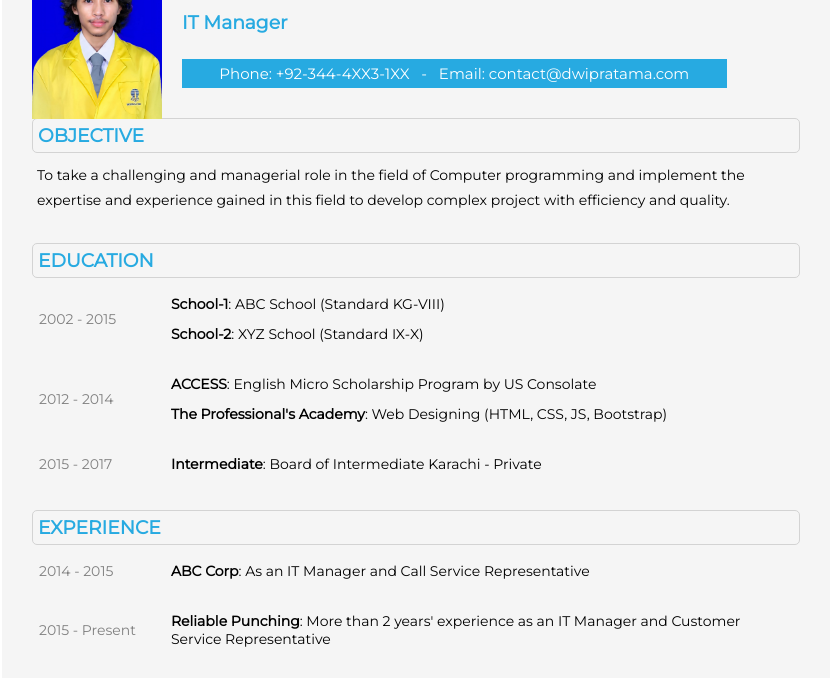
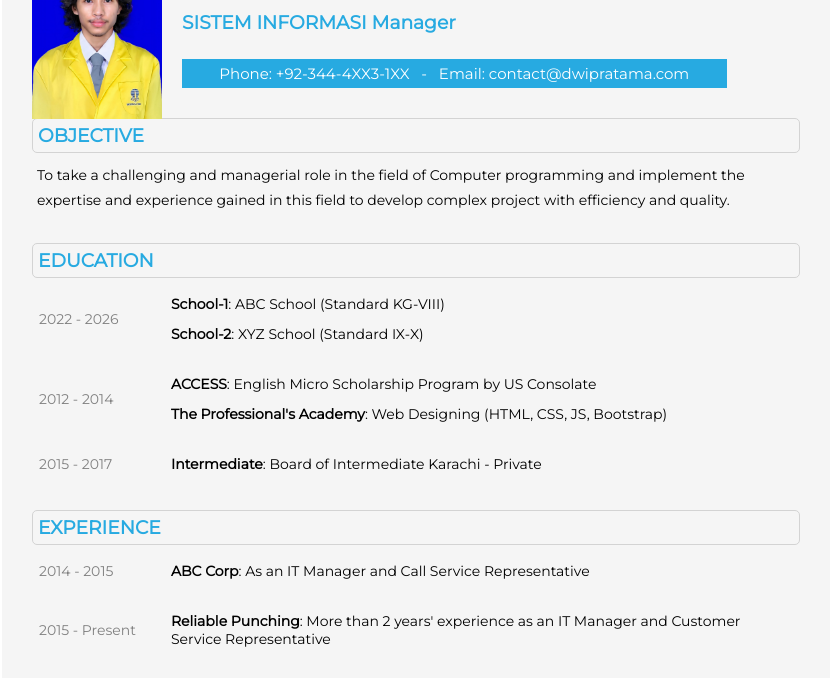
Before and after one commit to 045031323/DWIPRATAMA, a plain HTML site: page index.html in a window 1280 px wide. Shown: the part 122-800 px from the top of the page, without its empty margins (224-1055 px from the left). Drawn offline with Linux system fonts and the light colour scheme.

Commit message:
Update index.html

```diff
--- a/index.html
+++ b/index.html
@@ -14,7 +14,7 @@
         <div class="contact-info-box">
             <h1 class="name">Dwi Pratama</h1>
             <br>
-            <h3 class="job-title">IT Manager</h3>
+            <h3 class="job-title">SISTEM INFORMASI Manager</h3>
             <p class="contact-details">Phone: +92-344-4XX3-1XX &nbsp; - &nbsp; Email: contact@dwipratama.com</p>
         </div>
     </div>
@@ -28,7 +28,7 @@
         <h3>Education</h3>
         <table>
             <tr class="school-1">
-                <td rowspan="2">2002 - 2015</td>
+                <td rowspan="2">2022 - 2026</td>
                 <td><b>School-1</b>: ABC School (Standard KG-VIII)</td>
             </tr>
             <tr class="school-2">
```
